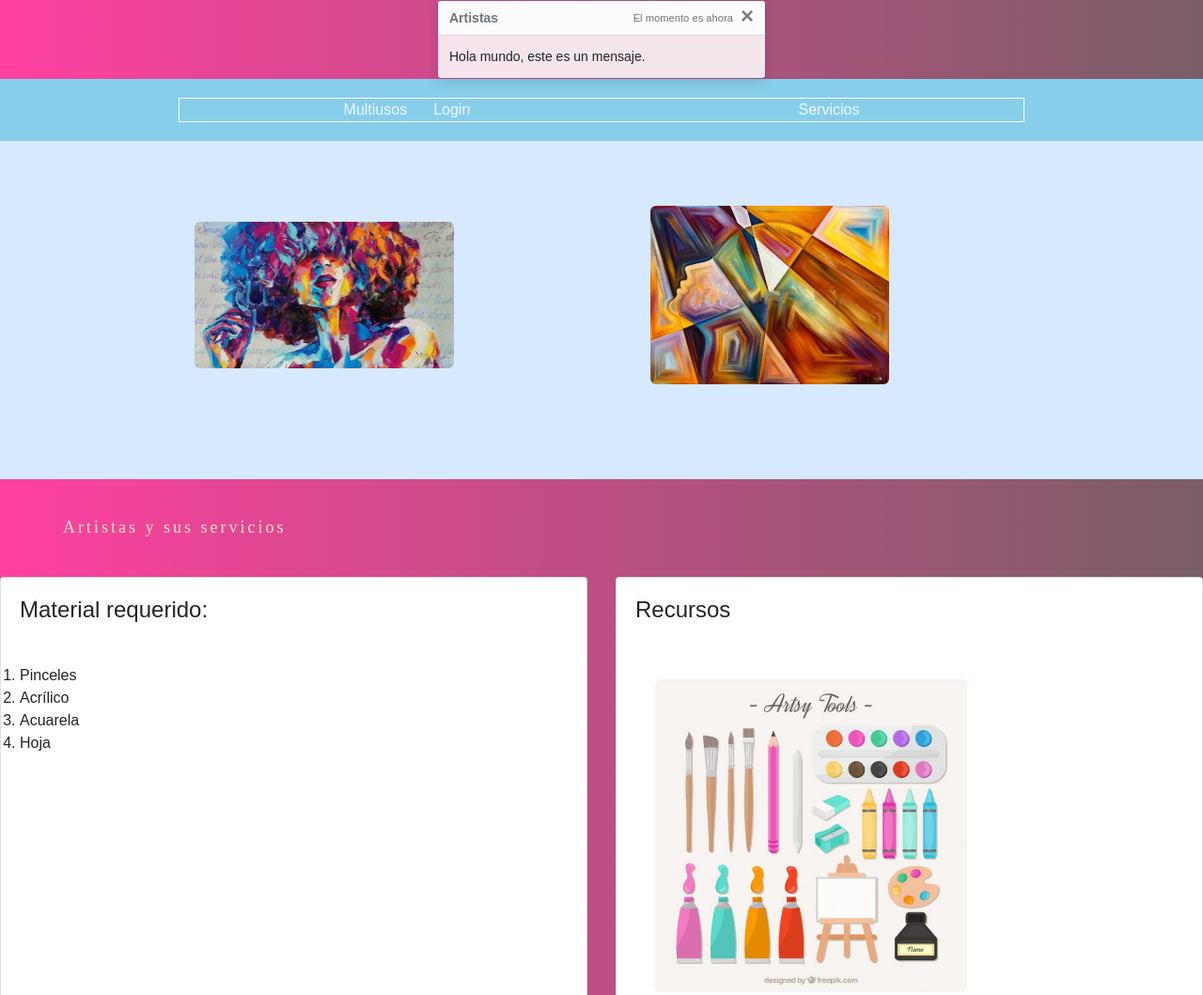
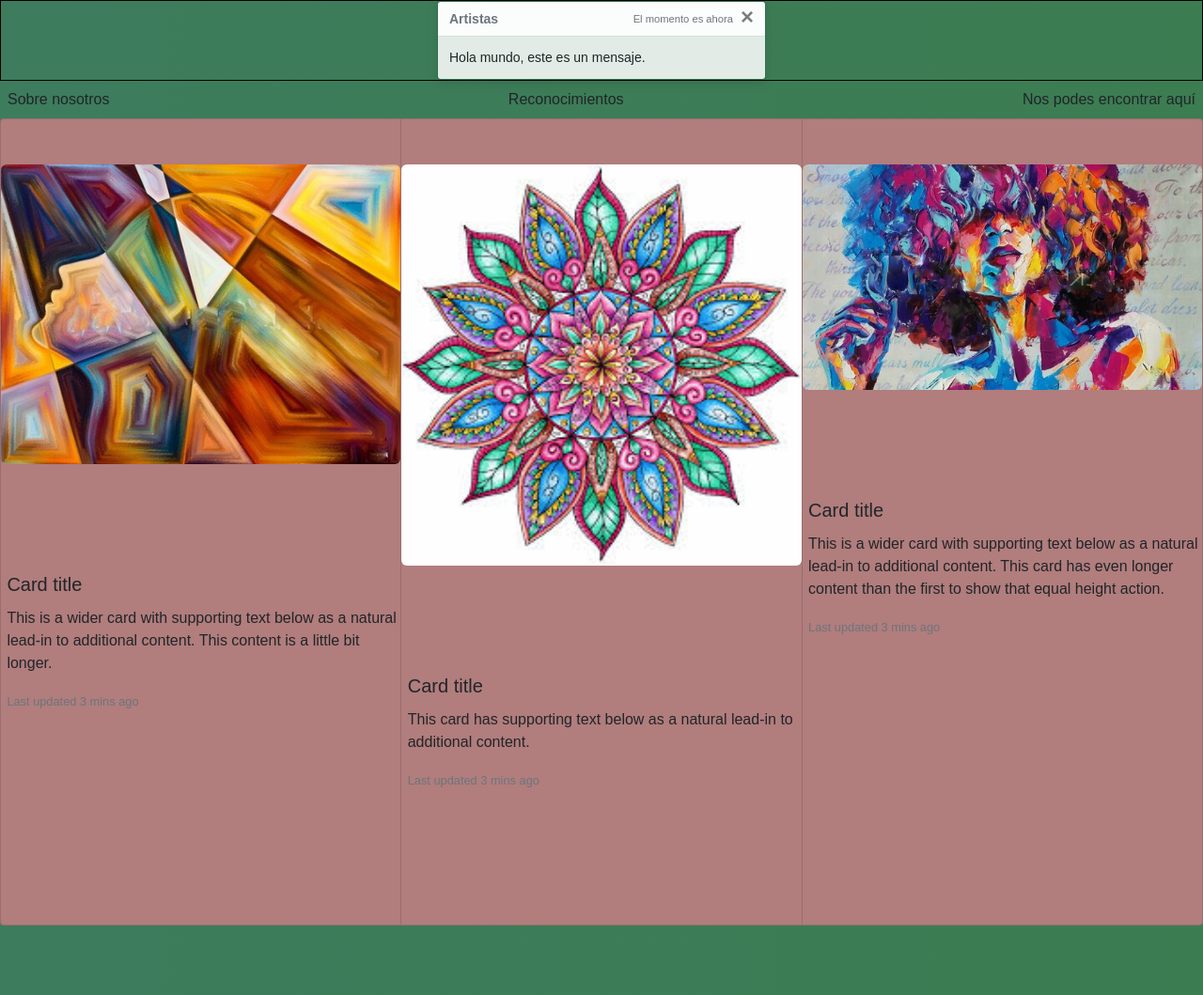
Before and after one commit to Franco-Carrera/Proyecto-final-desarrollo-web, a website: page Mis secciones/artistas.html in a window 1280 px wide. Shown: the top 1059 px of the page at 94% size. Drawn offline with nearby package versions, Linux system fonts and the light colour scheme.

Commit message:
definiendo secciones

```diff
--- a/Mis secciones/artistas.html
+++ b/Mis secciones/artistas.html
@@ -8,10 +8,10 @@
 <!-- ..........SEO Metatags.......... -->
 
 
- <meta name="YPRES artistas" content="Conoce a nuestros artistas">
+ <meta name="description" content="Conoce a nuestros artistas">
 
 
- <meta name="YPRES sección artistas" content="Desarrollo, pintores, técnica,
+ <meta name="keywords" content="Desarrollo, pintores, técnica,
  recursos, experiencia, forma, significado, creatividad, imaginación">
 
 
@@ -27,7 +27,7 @@
  <meta property= "og:url" content="file:///C:/Users/RMA/Documents/Mi%20proyecto/YPRES-Carrera/index.html">
 
 
- <!-- BOOst -->
+ <!-- Boost -->
  <link rel="stylesheet" href="https://cdn.jsdelivr.net/npm/bootstrap@4.6.0/dist/css/bootstrap.min.css" integrity="sha384-B0vP5xmATw1+K9KRQjQERJvTumQW0nPEzvF6L/Z6nronJ3oUOFUFpCjEUQouq2+l" crossorigin="anonymous">
 
 
@@ -39,17 +39,9 @@
 </head>
 <body>
 
-
-<!-- Note a custom script is used to activate toasts:
-$('.toast').toast();
--->
-
-
-
     <div class="bodies">
 
-
-  <section class="container-button">
+  <header class="container-button">
 
     <div class="toast fade show" role="alert" aria-live="assertive" aria-atomic="true">
         <div class="toast-header">
@@ -63,86 +55,58 @@ $('.toast').toast();
           Hola mundo, este es un mensaje.
      </div>
 
-  </section>
-
-
-
-    <!-- MENÚ EN TABLA -->
-
-    <header class="menu-container-2">
-        <div class="menu-2">
-            <div class="date">Servicios</div>
-            <div class="links">
-               <div class="signup">Multiusos</div>
-               <div class="login">Login</div>
-            </div>
-        </div>
     </header>
 
+    <div class="d-flex justify-content-between">
+      <div class="p-2">Sobre nosotros</div>
+      <div class="p-2">Reconocimientos</div>
+      <div class="p-2">Nos podes encontrar aquí</div>
+    </div>
 
-
-    <!-- LOGOS -->
-
-
-     <section class="logo-container">
-        <div class="logo">
-           <div class="suscribe"></div>
-            <div class="images">
-                 <img class="img-art" src="../images/pic-impresionismo.jpeg" alt="">
-             </div>
-            <div class="social">
-                <img class="img-art2" src="../images/foto-acuarela.jpeg" alt="">
-            </div>
-        </div>
-     </section>
-
-
-
-    <!-- LOGOS 2-->
-
-</header>
-
-<h2 class="h2">
-
-Artistas y sus servicios
-
-</h2>
+    <!-- responsive variations -->
+    <div class="d-flex justify-content-sm-between"></div>
+    <div class="d-flex justify-content-md-between"></div>
+    <div class="d-flex justify-content-lg-between"></div>
+    <div class="d-flex justify-content-xl-between"></div>
 
 
 
 
-<section class="conteiner-card">
+   <section class="card-imagenes">
 
-
-    <div class="card-deck">
+    <div class="card-group">
       <div class="card">
+        <img  src="../images/foto-acuarela.jpeg" class="imagenArtistas" alt="">
         <div class="card-body">
-            <h4 class="card-title">Material requerido:</h4>
-            <p class="card-text-1">
-              <ol>
-              <li>Pinceles</li>
-              <li>Acrílico</li>
-              <li>Acuarela</li>
-              <li>Hoja</li>
-              </ol>
-             </p>
+          <h5 class="card-title">Card title</h5>
+          <p class="card-text">This is a wider card with supporting text below as a natural lead-in to additional content. This content is a little bit longer.</p>
+          <p class="card-text"><small class="text-muted">Last updated 3 mins ago</small></p>
         </div>
       </div>
       <div class="card">
+        <img class="imagenArtistas2" src="../images/mandala sec3.jpg" alt="">
         <div class="card-body">
-            <h4 class="card-title">Recursos</h4>
-            <p class="card-text">
-              <img class="img-art" src="../images/herramientas-artisticas.jpg" alt="">
-            </p>
+          <h5 class="card-title">Card title</h5>
+          <p class="card-text">This card has supporting text below as a natural lead-in to additional content.</p>
+          <p class="card-text"><small class="text-muted">Last updated 3 mins ago</small></p>
+        </div>
+      </div>
+      <div class="card">
+      <img class="imagenArtistas3" src="../images/pic-impresionismo.jpeg" alt="">
+        <div class="card-body">
+          <h5 class="card-title">Card title</h5>
+          <p class="card-text">This is a wider card with supporting text below as a natural lead-in to additional content. This card has even longer content than the first to show that equal height action.</p>
+          <p class="card-text"><small class="text-muted">Last updated 3 mins ago</small></p>
+        </div>
       </div>
     </div>
 
 
 
-<section>
 
 
 
+</div>
 
 
 
--- a/scss/base/_variables.scss
+++ b/scss/base/_variables.scss
@@ -5,8 +5,10 @@ $bg-index: black ;
 $h1: white ;
 $font-tamaño: 22px ;
 
-$font-family:  'Montserrat', sans-serif;
-$font-family: 'Times New Roman', Times, serif;
+$font-family: "Times New Roman", Times, serif;
+$font-family: "Poppins", sans-serif;
+$font-family: "uuc", "Helvetica Neue", Helvetica, Arial, sans-serif;
+
 
   $background-repeat: no-repeat;
   $background-position: center;
--- a/scss/components/_header.scss
+++ b/scss/components/_header.scss
@@ -10,86 +10,11 @@
 /* HOME ARTISTAS */
 
 .bodies {
-  background: linear-gradient(to right,#ff40a0, #795e66) ;
+  background: linear-gradient(to right,#3d7c5d, #387a4efa) ;
   width: 100%;
 
 }
 
-.container-button {
-  display: flex;
-  justify-content: space-around;
-}
-
-
-.card-text-1 {
-  height: 1rem;
-  width: 55%;
-}
-
-.img-art {
-  width: 57%;
-  height: 60%;
-  margin-left: 1.3rem;
-  border: black;
-  justify-content: center;
-}
-
-.img-art2 {
-  width: 60%;
-  height: 50%;
-  margin-left: 1.3rem;
-  border: black;
-  justify-content: center;
-}
-
-
-
-.menu-container-2 {
-  display: flex;
-  justify-content: center;
-  color: aliceblue;
-  background-color: skyblue;
-  padding: 20px 0;
-
-}
-
-.menu-2 {
-  width: 900px;
-  display: flex;
-  justify-content: space-around;
-  border: 1px solid #fff;
-  flex-direction: row-reverse;
-
-}
-
-.links {
-  /*  */
-  display: flex;
-  justify-content: flex-end;
-
-}
-
-.login {
-  margin-left: 28px;
-}
-
-.logo-container {
-  color: #5595ea;
-  background-color: #d6e9fe;
-  display: flex;
-  justify-content: center;
-
-
-}
-
-.logo {
-  width: 908px;
-  height: 360px;
-  display: flex;
-  justify-content: space-around;
-  align-items: center;
-
-}
 
 /* --------Fin Logos---------- */
 
--- a/scss/components/_navbar.scss
+++ b/scss/components/_navbar.scss
@@ -139,7 +139,7 @@ margin-top: -4rem;
 img {
   margin-top: 3rem;
   margin-bottom: 5rem;
-  margin-left: 22rem;
+  margin-left: 28.6rem;
   vertical-align: middle;
   border-style: none;
   border-radius: 6px;
```
Also changed, not shown: Mis secciones/index.html (+12 -11 lines), Mis secciones/seccion2.html (+17 -5 lines), Mis secciones/sección3.html (+13 -32 lines), css/backup.css, css/style.css, images/illustrator.png (added), images/index-3 (1).jpg, images/logo-delindex.png (deleted), images/¿-Pintura-Al-Óleo (1).jpg, 1 other file. Lines whose indentation alone changed are shown as unchanged.
